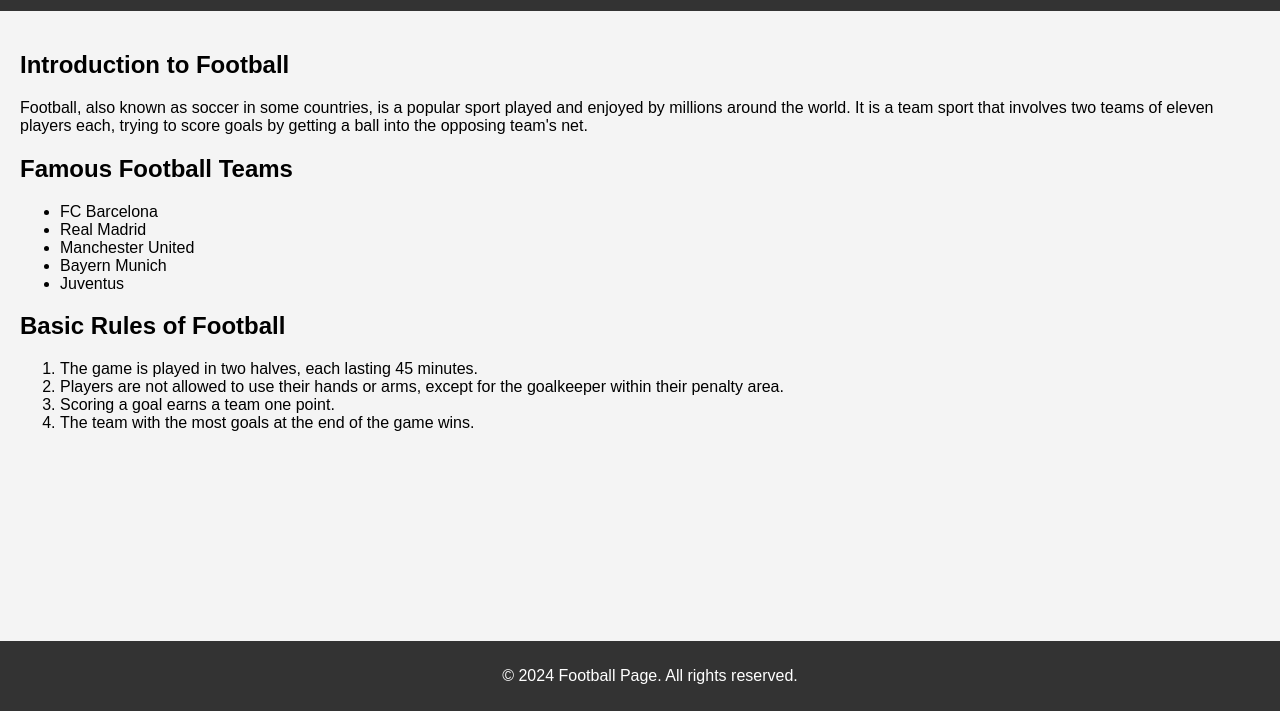
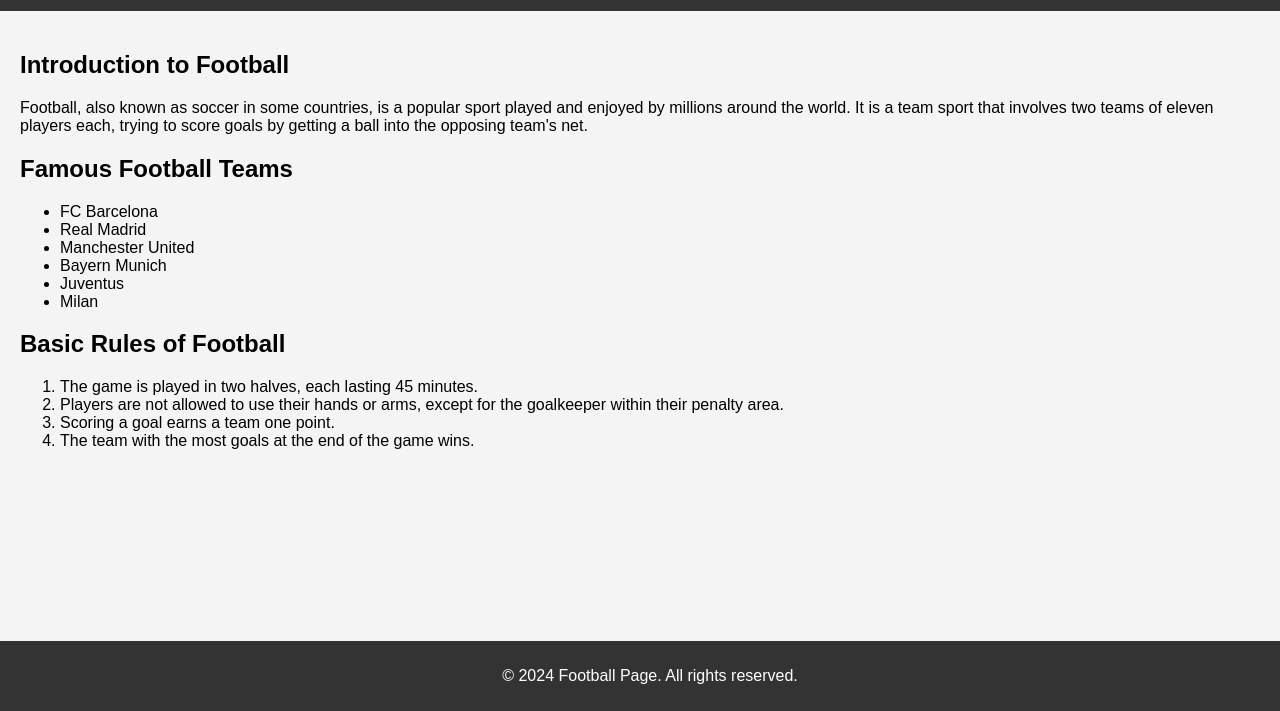
Before and after one commit to petarjuve/firstpage, a plain HTML site: page index.html in a window 1280 px wide. Shown: the part 89-800 px from the top of the page. Drawn offline with Linux system fonts and the light colour scheme.

Commit message:
added Milan

```diff
--- a/index.html
+++ b/index.html
@@ -51,6 +51,7 @@
             <li>Manchester United</li>
             <li>Bayern Munich</li>
             <li>Juventus</li>
+            <li>Milan</li>
         </ul>
 
         <h2>Basic Rules of Football</h2>
```
